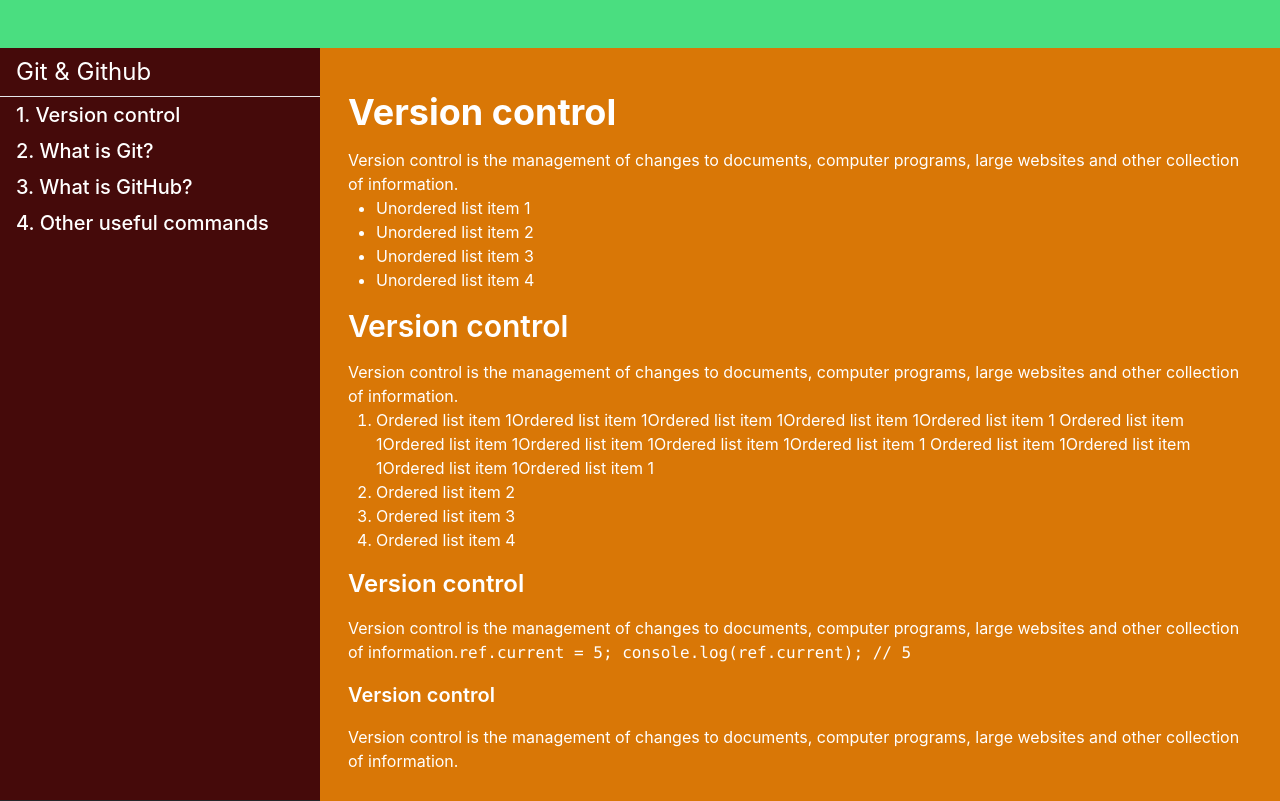
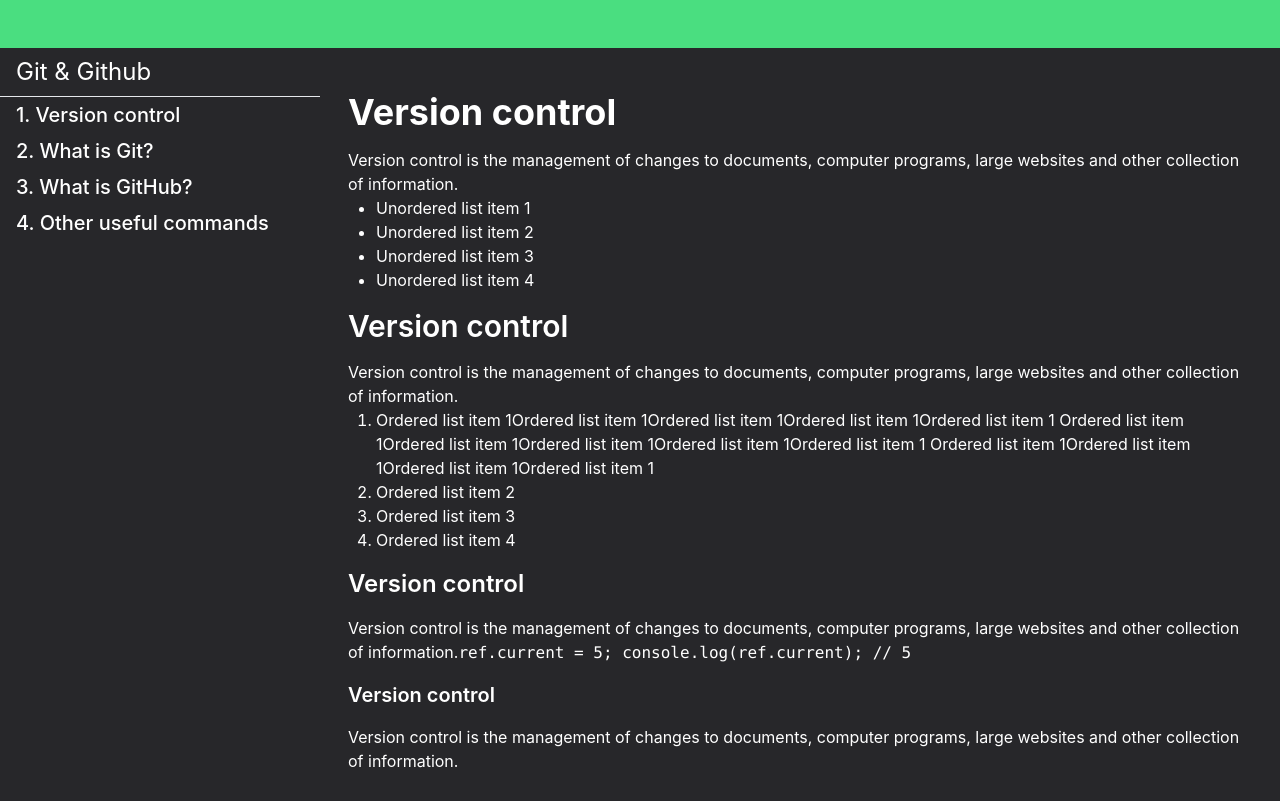
Before and after one commit to user1896/mydocs-using-react, a React (Create React App) app: page / in a window 1280 px wide. Built offline with nearby package versions, Linux system fonts and the light colour scheme.

Commit message:
fix a buy where the Main component displays over the Navbar component

```diff
--- a/src/App.js
+++ b/src/App.js
@@ -9,7 +9,7 @@
 
   return (
     <div className="bg-zinc-800 text-white min-h-screen">
-      <VersionControl />
+      <VersionControl toggleNavbar={toggleNavbar} />
       <GitNavbar toggleNavbar={toggleNavbar} />
       <TopNavbar toggleNavbar={toggleNavbar} setToggleNavbar={setToggleNavbar} />
     </div>
--- a/src/components/content/Git-doc/VersionControl.js
+++ b/src/components/content/Git-doc/VersionControl.js
@@ -1,8 +1,8 @@
 import {Main, Paragraph, H2, H3, H4, H5, UList, OList} from "../../main/MainExports";
 
-export default function VersionControl(){
+export default function VersionControl({toggleNavbar}){
 	return (
-		<Main>
+		<Main toggleNavbar={toggleNavbar} >
 			<H2>Version control</H2>
 			<Paragraph>
 				Version control is the management of changes to documents, computer programs, large websites and other
--- a/src/components/left-navbar/AccordionItem.js
+++ b/src/components/left-navbar/AccordionItem.js
@@ -1,6 +1,6 @@
 export default function AccordionItem({children}){
 	return(
-		<div className="py-1 px-4">
+		<div className="py-1 px-4 hover:bg-slate-700 cursor-pointer" >
 			{children}
 		</div>
 	)
--- a/src/components/left-navbar/ChapterTitle.js
+++ b/src/components/left-navbar/ChapterTitle.js
@@ -1,6 +1,6 @@
 export default function ChapterTitle({children, onClick}){
 	return(
-		<div onClick={onClick} className="text-xl font-medium py-1 px-4 hover:bg-lime-500 w-full" >
+		<div onClick={onClick} className="text-xl font-medium py-1 px-4 hover:bg-slate-700 w-full cursor-pointer" >
 			{children}
 		</div>
 	)
--- a/src/components/left-navbar/LeftNavbar.js
+++ b/src/components/left-navbar/LeftNavbar.js
@@ -1,6 +1,6 @@
 export default function LeftNavbar({children, toggleNavbar}){
 	const navClassName = `
-		h-screen w-full lg:w-80 pt-12 bg-red-950 overflow-x-hidden overflow-y-auto fixed top-0 left-0
+		h-screen w-full lg:w-80 pt-12 overflow-x-hidden overflow-y-auto fixed top-0 left-0
 		${ toggleNavbar ? "" : "hidden" } lg:block
 		scrollbar-thin scrollbar-thumb-zinc-600 scrollbar-track-zinc-800
 	`
--- a/src/components/main/Main.js
+++ b/src/components/main/Main.js
@@ -1,7 +1,9 @@
-export default function Main({children}){
+export default function Main({children, toggleNavbar}){
+	const mainClassName = `p-7 max-w-screen-2xl ${ toggleNavbar ? "hidden" : "" }`
+
 	return(
-		<div className="bg-yellow-300 pt-12 lg:ml-80 flex justify-center">
-			<main className="bg-amber-600 p-7 max-w-screen-2xl" >
+		<div className="pt-12 lg:ml-80 flex justify-center" >
+			<main className={mainClassName} >
 				{children}
 			</main>
 		</div>
```
